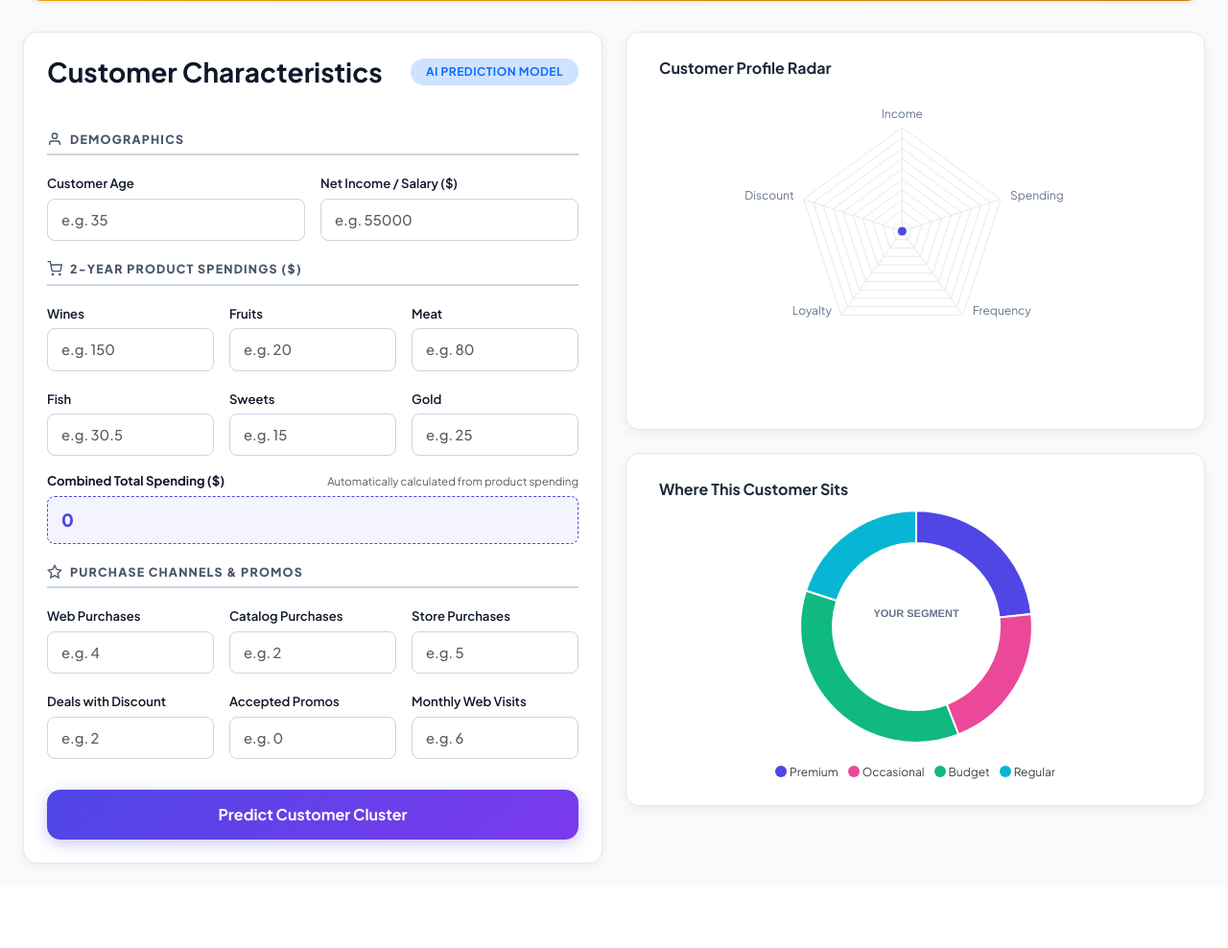
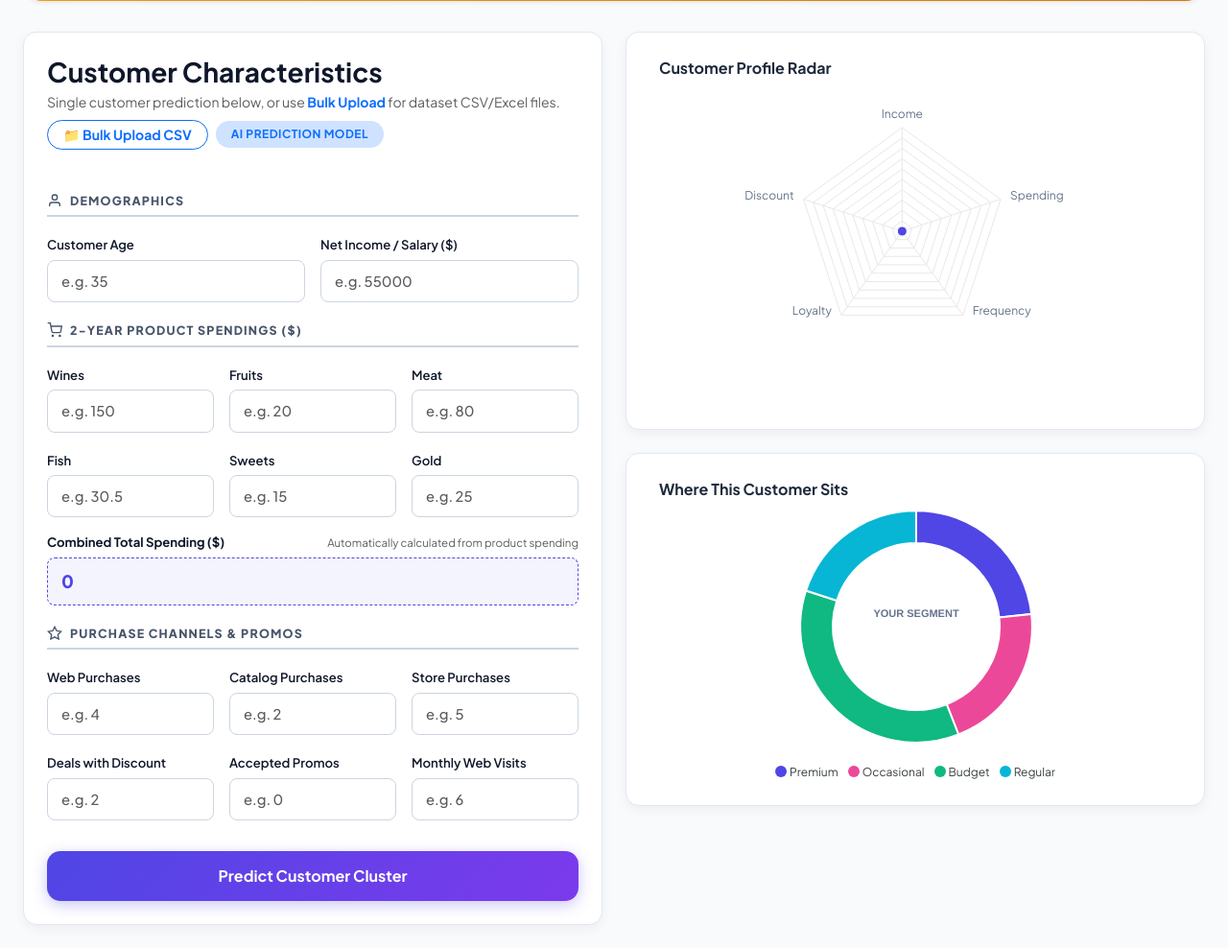
Before and after one commit to sparkz8085/customer_catagorization_manager, a FastAPI app: template templates/customer.html in a window 1280 px wide. Shown: the part 226-1214 px from the top of the page at 96% size. Before the commit the page ends 1129 px from the top, so only its background shows below. Run offline with FastAPI, Linux system fonts and the light colour scheme; the template is opened without the code that fills it, so the values that code supplies are empty; some libraries are stand-ins or nearby versions.

Commit message:
Add prominent Bulk Categorization navigation links to customer dashboard header

```diff
--- a/templates/customer.html
+++ b/templates/customer.html
@@ -36,6 +36,16 @@
 
         {% if user %}
         <div class="d-flex align-items-center gap-3">
+          <!-- Bulk Upload Navigation Button -->
+          <a href="/bulk-upload" class="btn btn-outline-primary btn-sm rounded-pill px-3 py-2 d-flex align-items-center gap-2 shadow-sm" style="font-size: 0.85rem; font-weight: 600;">
+            <svg xmlns="http://www.w3.org/2000/svg" width="16" height="16" fill="none" stroke="currentColor" stroke-width="2" viewBox="0 0 24 24" stroke-linecap="round" stroke-linejoin="round">
+              <path d="M21 15v4a2 2 0 0 1-2 2H5a2 2 0 0 1-2-2v-4"></path>
+              <polyline points="17 8 12 3 7 8"></polyline>
+              <line x1="12" y1="3" x2="12" y2="15"></line>
+            </svg>
+            <span>Bulk Categorization</span>
+          </a>
+
           <!-- Appearance Settings Dropdown -->
           <div class="dropdown">
             <button class="btn btn-outline-secondary btn-sm rounded-pill px-3 py-2 d-flex align-items-center gap-2 shadow-sm" type="button" id="appearanceDropdown" data-bs-toggle="dropdown" aria-expanded="false" style="font-size: 0.85rem; font-weight: 600;">
@@ -140,9 +150,17 @@
         <!-- Input Form Column -->
         <div class="col-lg-{% if context is not none %}6{% else %}8 mx-auto{% endif %}">
           <div class="card shadow-sm border-0 p-4" id="predict-card">
-            <div class="d-flex align-items-center justify-content-between mb-4">
-              <h3 class="fw-bold mb-0">Customer Characteristics</h3>
-              <span class="badge bg-primary-subtle text-primary fw-bold px-3 py-2 rounded-pill" style="font-size: 0.75rem; letter-spacing: 0.5px;">AI PREDICTION MODEL</span>
+            <div class="d-flex align-items-center justify-content-between mb-4 flex-wrap gap-2">
+              <div>
+                <h3 class="fw-bold mb-0">Customer Characteristics</h3>
+                <p class="text-muted small mb-0 mt-1">Single customer prediction below, or use <a href="/bulk-upload" class="fw-bold text-primary text-decoration-none">Bulk Upload</a> for dataset CSV/Excel files.</p>
+              </div>
+              <div class="d-flex gap-2 align-items-center">
+                <a href="/bulk-upload" class="btn btn-outline-primary btn-sm rounded-pill px-3 py-1.5 fw-bold">
+                  📁 Bulk Upload CSV
+                </a>
+                <span class="badge bg-primary-subtle text-primary fw-bold px-3 py-2 rounded-pill" style="font-size: 0.75rem; letter-spacing: 0.5px;">AI PREDICTION MODEL</span>
+              </div>
             </div>
 
             <form action="/" method="post">
```
